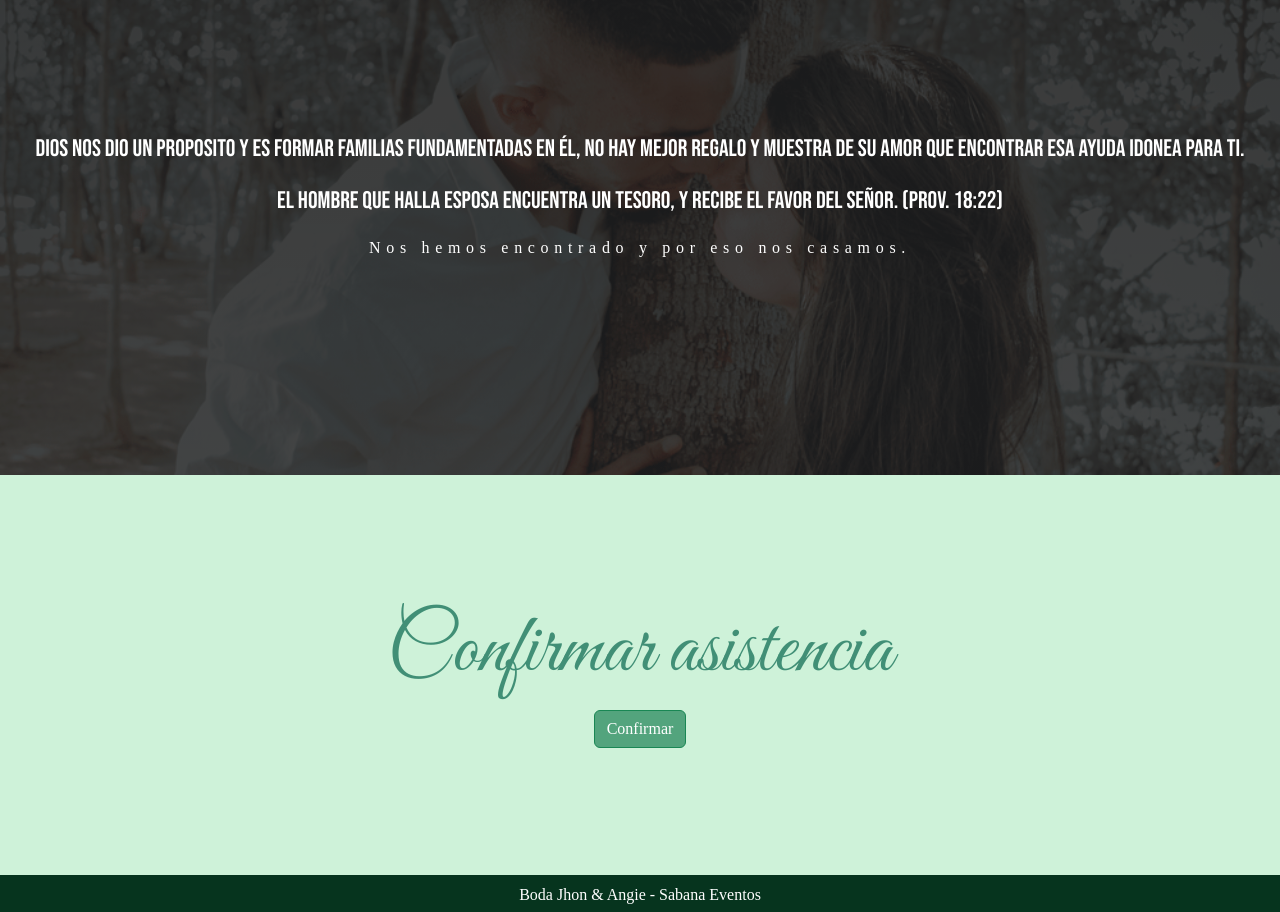
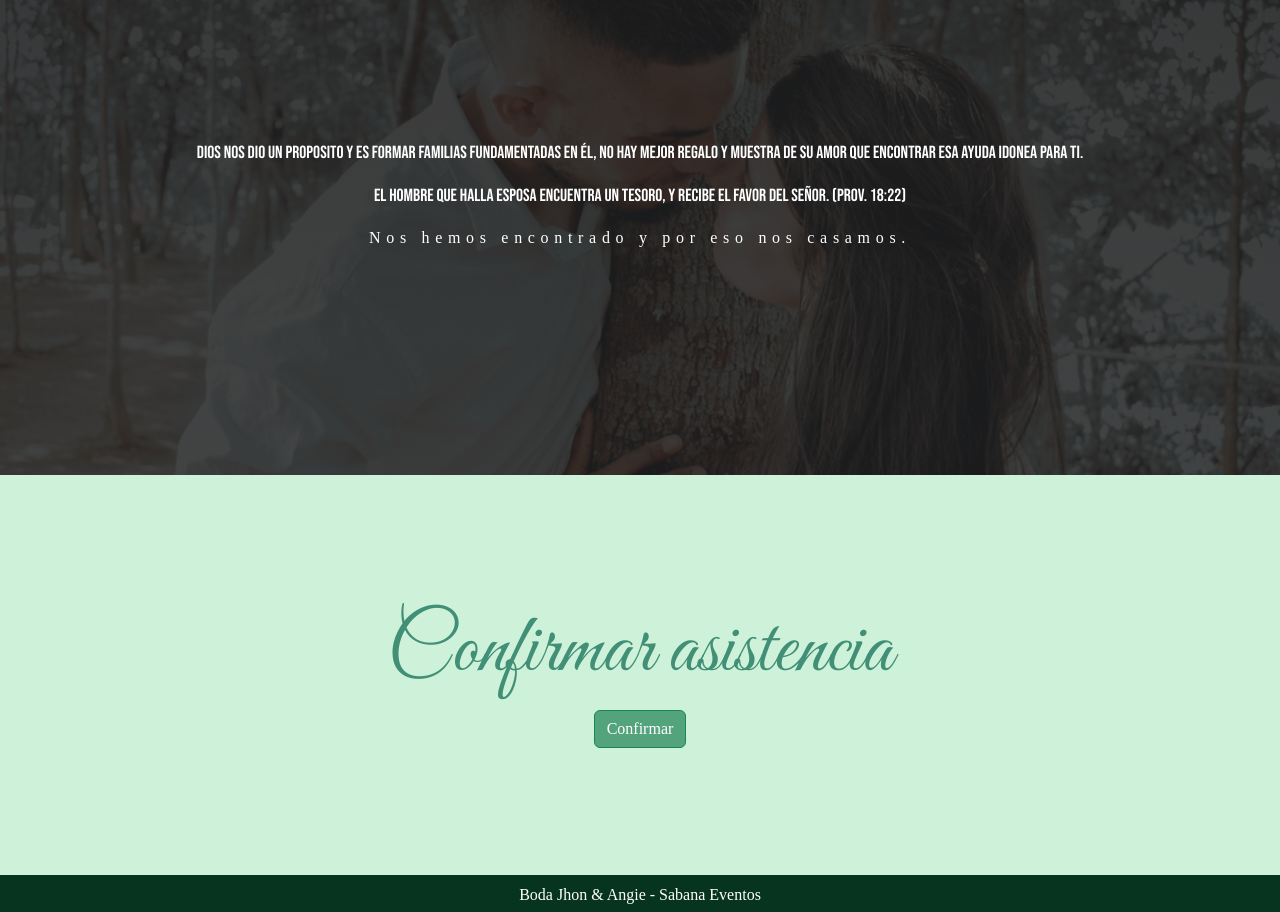
Before and after one commit to johnbayronp/boda, a React (Create React App) app: page / in a window 1280 px wide. Shown: the part 3020-3932 px from the top of the page. Built offline with nearby package versions, Linux system fonts and the light colour scheme.

Commit message:
UPDATE LETRA

```diff
--- a/src/components/sections/header.css
+++ b/src/components/sections/header.css
@@ -62,7 +62,7 @@
     color:#418f76;
     font-family: 'Bebas Neue';
     margin-left: 20px;
-    font-size:1.5rem;
+    font-size:1.1rem;
     margin-right:20px;
     color:white
   }
```
